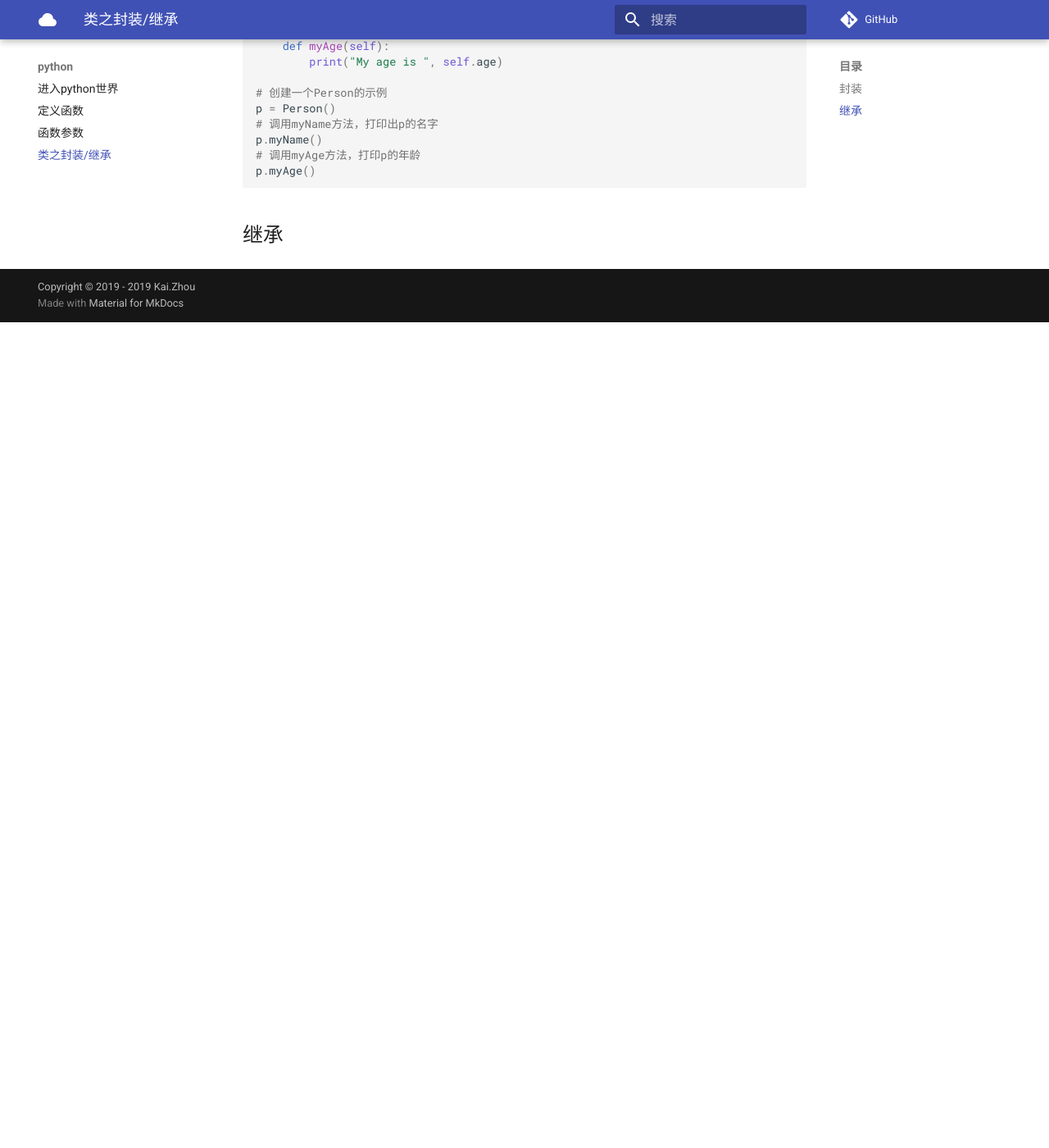
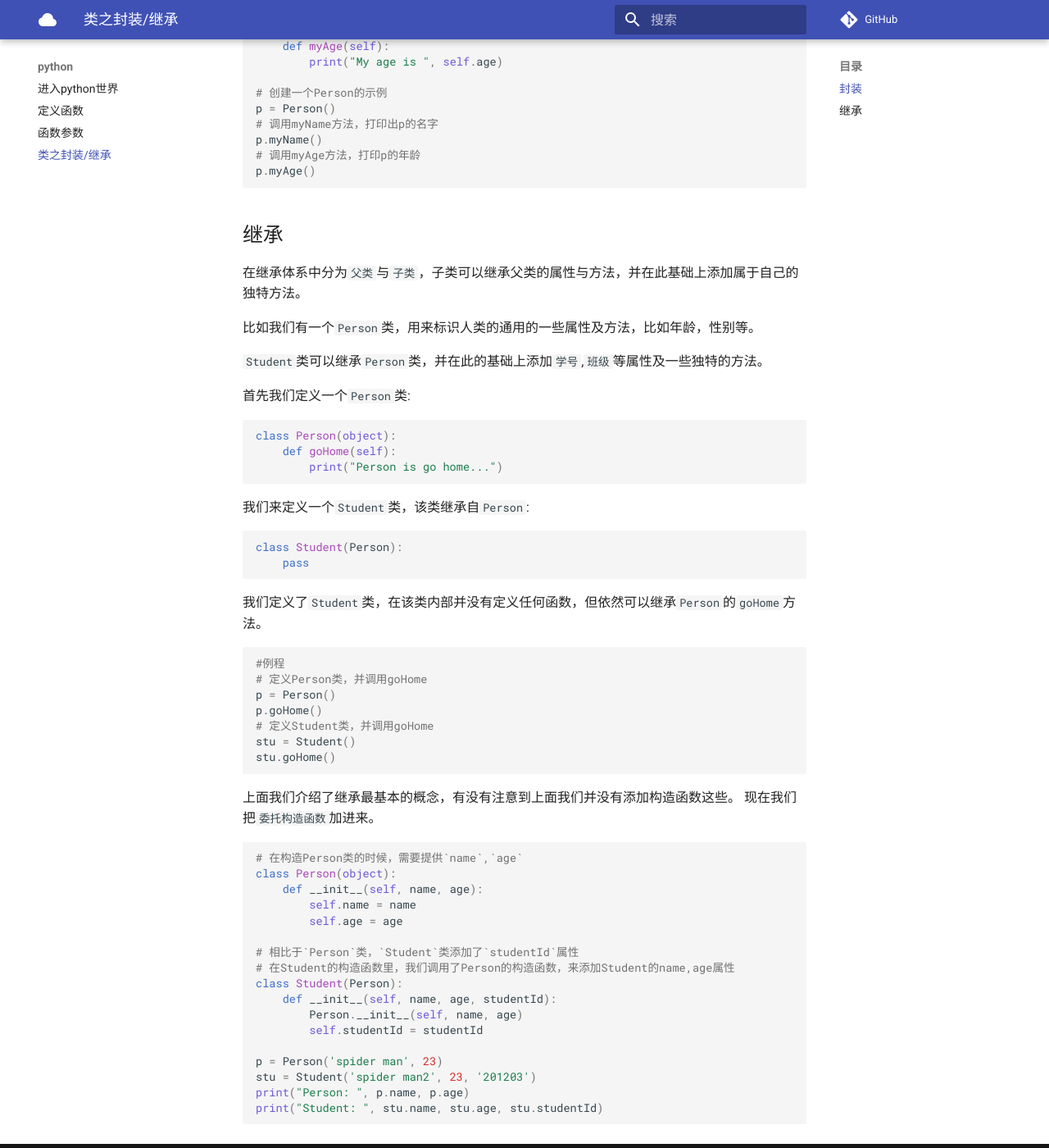
Before and after one commit to zhoukaidev/ks_blog, an MkDocs documentation site: the page built from docs/python/class_py.md, in a window 1280 px wide and 1400 px high, scrolled down 1058 px. Shown: the whole window at 82% size. Built offline with MkDocs 1.6.1 and Material for MkDocs 9.7.7, drawn with Linux system fonts in a browser that asks for light colours; comment, search, counter and statistics services are not loaded; before the commit the page ends 1451 px from its top, so only the background shows below that.

Commit message:
Update class_py.md

````diff
--- a/docs/python/class_py.md
+++ b/docs/python/class_py.md
@@ -52,3 +52,59 @@ p.myAge()
 ```
 
 ## 继承
+
+在继承体系中分为`父类`与`子类`，子类可以继承父类的属性与方法，并在此基础上添加属于自己的独特方法。
+
+比如我们有一个`Person`类，用来标识人类的通用的一些属性及方法，比如年龄，性别等。
+
+`Student`类可以继承`Person`类，并在此的基础上添加`学号`,`班级`等属性及一些独特的方法。
+
+首先我们定义一个`Person`类:
+
+```py
+class Person(object):
+    def goHome(self):
+        print("Person is go home...")
+```
+
+我们来定义一个`Student`类，该类继承自`Person`:
+
+```py
+class Student(Person):
+    pass
+```
+
+我们定义了`Student`类，在该类内部并没有定义任何函数，但依然可以继承`Person`的`goHome`方法。
+
+```py
+#例程
+# 定义Person类，并调用goHome
+p = Person()
+p.goHome()
+# 定义Student类，并调用goHome
+stu = Student()
+stu.goHome()
+```
+
+上面我们介绍了继承最基本的概念，有没有注意到上面我们并没有添加构造函数这些。
+现在我们把`委托构造函数`加进来。
+
+```py
+# 在构造Person类的时候，需要提供`name`,`age`
+class Person(object):
+    def __init__(self, name, age):
+        self.name = name
+        self.age = age
+
+# 相比于`Person`类，`Student`类添加了`studentId`属性
+# 在Student的构造函数里，我们调用了Person的构造函数，来添加Student的name,age属性
+class Student(Person):
+    def __init__(self, name, age, studentId):
+        Person.__init__(self, name, age)
+        self.studentId = studentId
+
+p = Person('spider man', 23)
+stu = Student('spider man2', 23, '201203')
+print("Person: ", p.name, p.age)
+print("Student: ", stu.name, stu.age, stu.studentId)
+```
````
